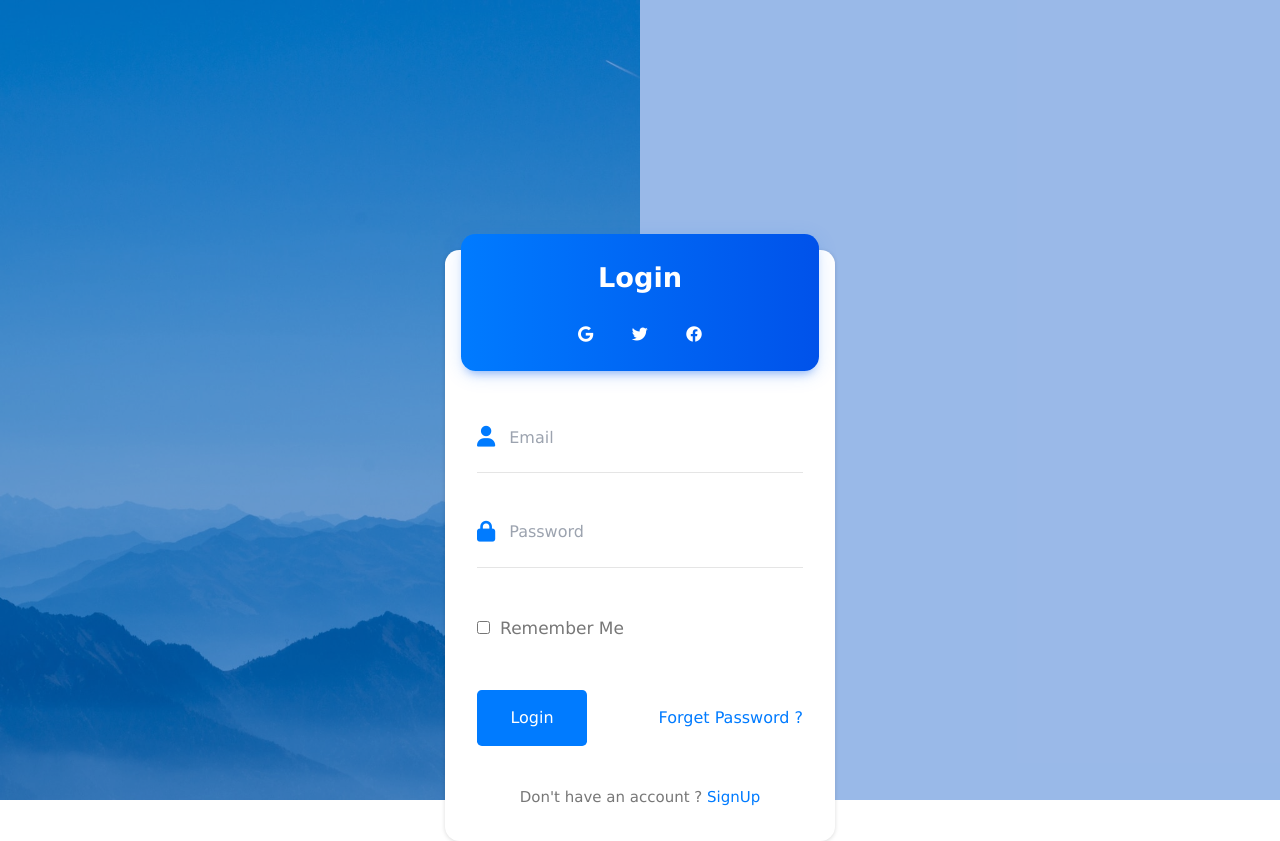
After one commit to Injamulhasan/PlanIt-To_Do, a Python web app: template PlanIt/template/login.html in a window 1280 px wide. The commit adds this page. Run offline with Jinja, Linux system fonts and the light colour scheme; the template is opened without the code that fills it, so the values that code supplies are empty.

Commit message:
add login page logout button weekly and monthly task section

```diff
--- a/PlanIt/template/add_task.html
+++ b/PlanIt/template/add_task.html
@@ -9,7 +9,7 @@
       rel="stylesheet"
     />
     <link rel="stylesheet" href="style.css" />
-    <title>Quick ToDo</title>
+    <title>PlanIt-ToDo</title>
   </head>
   <body
     class="bg-[#cfcfcf] flex flex-col items-center justify-center gap-4 h-screen"
@@ -18,7 +18,7 @@
     <header
       class="bg-white shadow-lg w-10/12 h-auto rounded-3xl flex flex-col sm:flex-row justify-between items-center p-5 m-7 md:w-3/6"
     >
-      <h1 class="text-blue-600 font-bold text-[40px]">Quick ToDo</h1>
+      <h1 class="text-blue-600 font-bold text-[40px]">PlanIt</h1>
       <a
         class="bg-blue-600 py-2 px-4 text-white font-semibold rounded-2xl text-lg mt-4 flex items-center gap-2"
         href="./index.html"
--- a/PlanIt/template/delete.html
+++ b/PlanIt/template/delete.html
@@ -9,7 +9,7 @@
       rel="stylesheet"
     />
     <link rel="stylesheet" href="style.css" />
-    <title>Quick ToDo</title>
+    <title>PlanIt-ToDo</title>
   </head>
   <body
     class="bg-[#cfcfcf] flex flex-col items-center justify-center gap-4 h-screen"
@@ -18,7 +18,7 @@
     <header
       class="bg-white shadow-lg w-10/12 h-auto rounded-3xl flex flex-col sm:flex-row justify-between items-center p-5 m-7 md:w-3/6"
     >
-      <h1 class="text-blue-600 font-bold text-[40px]">Quick ToDo</h1>
+      <h1 class="text-blue-600 font-bold text-[40px]">PlanIt</h1>
       <a
         class="bg-blue-600 py-2 px-4 text-white font-semibold rounded-2xl text-lg mt-4 flex items-center gap-2"
         href="./index.html"
@@ -56,7 +56,7 @@
         <!-- Bottom: Time and Date | Delete -->
         <div class="flex flex-row justify-around">
           <a
-            href=""
+            href="./index.html"
             class="py-1 px-2 bg-blue-600 rounded-xl flex items-center gap-1 text-white font-semibold"
             ><i class="bx bxs-left-arrow-circle"></i> Go Back</a
           >
--- /dev/null
+++ b/PlanIt/template/login.html
@@ -0,0 +1,58 @@
+<!DOCTYPE html>
+<html lang="en">
+  <head>
+    <meta charset="UTF-16" />
+    <meta name="viewport" content="width=device-width, initial-scale=1.0" />
+    <title>Modern Login</title>
+    <link rel="stylesheet" href="style.css" />
+    <link
+      rel="stylesheet"
+      href="https://cdnjs.cloudflare.com/ajax/libs/font-awesome/6.4.2/css/all.min.css"
+    />
+  </head>
+  <body>
+    <div class="container1">
+      <div class="overlay">
+        <div class="login-warpper">
+          <div class="header">
+            <h2>Login</h2>
+            <ul class="social-buttons">
+              <li>
+                <a href="#"><i class="fab fa-google"></i></a>
+              </li>
+              <li>
+                <a href="#"><i class="fab fa-twitter"></i></a>
+              </li>
+              <li>
+                <a href="#"><i class="fab fa-facebook"></i></a>
+              </li>
+            </ul>
+          </div>
+          <div class="form-container">
+            <form action="POST">
+              <div class="input-group">
+                <span><i class="fa fa-user"></i></span>
+                <input type="text" placeholder="Email" class="text" />
+              </div>
+              <div class="input-group">
+                <span><i class="fa fa-lock"></i></span>
+                <input type="password" placeholder="Password" class="text" />
+              </div>
+              <div class="check-group">
+                <br /><input type="checkbox" id="check-remember" />
+                <label for="check-remember">Remember Me</label>
+              </div>
+              <div class="button-group">
+                <button>Login</button>
+                <a href="#">Forget Password ?</a>
+              </div>
+            </form>
+            <div class="botm">
+              <p>Don't have an account ? <a href="#">SignUp</a></p>
+            </div>
+          </div>
+        </div>
+      </div>
+    </div>
+  </body>
+</html>
--- a/PlanIt/template/style.css
+++ b/PlanIt/template/style.css
@@ -22,7 +22,7 @@
 
 ::before,
 ::after {
-  --tw-content: '';
+  --tw-content: "";
 }
 
 /*
@@ -42,9 +42,11 @@ html {
   -moz-tab-size: 4;
   /* 3 */
   -o-tab-size: 4;
-     tab-size: 4;
+  tab-size: 4;
   /* 3 */
-  font-family: ui-sans-serif, system-ui, -apple-system, BlinkMacSystemFont, "Segoe UI", Roboto, "Helvetica Neue", Arial, "Noto Sans", sans-serif, "Apple Color Emoji", "Segoe UI Emoji", "Segoe UI Symbol", "Noto Color Emoji";
+  font-family: ui-sans-serif, system-ui, -apple-system, BlinkMacSystemFont,
+    "Segoe UI", Roboto, "Helvetica Neue", Arial, "Noto Sans", sans-serif,
+    "Apple Color Emoji", "Segoe UI Emoji", "Segoe UI Symbol", "Noto Color Emoji";
   /* 4 */
   font-feature-settings: normal;
   /* 5 */
@@ -85,7 +87,7 @@ Add the correct text decoration in Chrome, Edge, and Safari.
 
 abbr:where([title]) {
   -webkit-text-decoration: underline dotted;
-          text-decoration: underline dotted;
+  text-decoration: underline dotted;
 }
 
 /*
@@ -129,7 +131,8 @@ code,
 kbd,
 samp,
 pre {
-  font-family: ui-monospace, SFMono-Regular, Menlo, Monaco, Consolas, "Liberation Mono", "Courier New", monospace;
+  font-family: ui-monospace, SFMono-Regular, Menlo, Monaco, Consolas,
+    "Liberation Mono", "Courier New", monospace;
   /* 1 */
   font-size: 1em;
   /* 2 */
@@ -224,9 +227,9 @@ select {
 */
 
 button,
-[type='button'],
-[type='reset'],
-[type='submit'] {
+[type="button"],
+[type="reset"],
+[type="submit"] {
   -webkit-appearance: button;
   /* 1 */
   background-color: transparent;
@@ -273,7 +276,7 @@ Correct the cursor style of increment and decrement buttons in Safari.
 2. Correct the outline style in Safari.
 */
 
-[type='search'] {
+[type="search"] {
   -webkit-appearance: textfield;
   /* 1 */
   outline-offset: -2px;
@@ -366,7 +369,8 @@ textarea {
 2. Set the default placeholder color to the user's configured gray 400 color.
 */
 
-input::-moz-placeholder, textarea::-moz-placeholder {
+input::-moz-placeholder,
+textarea::-moz-placeholder {
   opacity: 1;
   /* 1 */
   color: #9ca3af;
@@ -434,7 +438,9 @@ video {
   display: none;
 }
 
-*, ::before, ::after {
+*,
+::before,
+::after {
   --tw-border-spacing-x: 0;
   --tw-border-spacing-y: 0;
   --tw-translate-x: 0;
@@ -444,19 +450,19 @@ video {
   --tw-skew-y: 0;
   --tw-scale-x: 1;
   --tw-scale-y: 1;
-  --tw-pan-x:  ;
-  --tw-pan-y:  ;
-  --tw-pinch-zoom:  ;
+  --tw-pan-x: ;
+  --tw-pan-y: ;
+  --tw-pinch-zoom: ;
   --tw-scroll-snap-strictness: proximity;
-  --tw-gradient-from-position:  ;
-  --tw-gradient-via-position:  ;
-  --tw-gradient-to-position:  ;
-  --tw-ordinal:  ;
-  --tw-slashed-zero:  ;
-  --tw-numeric-figure:  ;
-  --tw-numeric-spacing:  ;
-  --tw-numeric-fraction:  ;
-  --tw-ring-inset:  ;
+  --tw-gradient-from-position: ;
+  --tw-gradient-via-position: ;
+  --tw-gradient-to-position: ;
+  --tw-ordinal: ;
+  --tw-slashed-zero: ;
+  --tw-numeric-figure: ;
+  --tw-numeric-spacing: ;
+  --tw-numeric-fraction: ;
+  --tw-ring-inset: ;
   --tw-ring-offset-width: 0px;
   --tw-ring-offset-color: #fff;
   --tw-ring-color: rgb(59 130 246 / 0.5);
@@ -464,24 +470,24 @@ video {
   --tw-ring-shadow: 0 0 #0000;
   --tw-shadow: 0 0 #0000;
   --tw-shadow-colored: 0 0 #0000;
-  --tw-blur:  ;
-  --tw-brightness:  ;
-  --tw-contrast:  ;
-  --tw-grayscale:  ;
-  --tw-hue-rotate:  ;
-  --tw-invert:  ;
-  --tw-saturate:  ;
-  --tw-sepia:  ;
-  --tw-drop-shadow:  ;
-  --tw-backdrop-blur:  ;
-  --tw-backdrop-brightness:  ;
-  --tw-backdrop-contrast:  ;
-  --tw-backdrop-grayscale:  ;
-  --tw-backdrop-hue-rotate:  ;
-  --tw-backdrop-invert:  ;
-  --tw-backdrop-opacity:  ;
-  --tw-backdrop-saturate:  ;
-  --tw-backdrop-sepia:  ;
+  --tw-blur: ;
+  --tw-brightness: ;
+  --tw-contrast: ;
+  --tw-grayscale: ;
+  --tw-hue-rotate: ;
+  --tw-invert: ;
+  --tw-saturate: ;
+  --tw-sepia: ;
+  --tw-drop-shadow: ;
+  --tw-backdrop-blur: ;
+  --tw-backdrop-brightness: ;
+  --tw-backdrop-contrast: ;
+  --tw-backdrop-grayscale: ;
+  --tw-backdrop-hue-rotate: ;
+  --tw-backdrop-invert: ;
+  --tw-backdrop-opacity: ;
+  --tw-backdrop-saturate: ;
+  --tw-backdrop-sepia: ;
 }
 
 ::backdrop {
@@ -494,19 +500,19 @@ video {
   --tw-skew-y: 0;
   --tw-scale-x: 1;
   --tw-scale-y: 1;
-  --tw-pan-x:  ;
-  --tw-pan-y:  ;
-  --tw-pinch-zoom:  ;
+  --tw-pan-x: ;
+  --tw-pan-y: ;
+  --tw-pinch-zoom: ;
   --tw-scroll-snap-strictness: proximity;
-  --tw-gradient-from-position:  ;
-  --tw-gradient-via-position:  ;
-  --tw-gradient-to-position:  ;
-  --tw-ordinal:  ;
-  --tw-slashed-zero:  ;
-  --tw-numeric-figure:  ;
-  --tw-numeric-spacing:  ;
-  --tw-numeric-fraction:  ;
-  --tw-ring-inset:  ;
+  --tw-gradient-from-position: ;
+  --tw-gradient-via-position: ;
+  --tw-gradient-to-position: ;
+  --tw-ordinal: ;
+  --tw-slashed-zero: ;
+  --tw-numeric-figure: ;
+  --tw-numeric-spacing: ;
+  --tw-numeric-fraction: ;
+  --tw-ring-inset: ;
   --tw-ring-offset-width: 0px;
   --tw-ring-offset-color: #fff;
   --tw-ring-color: rgb(59 130 246 / 0.5);
@@ -514,24 +520,24 @@ video {
   --tw-ring-shadow: 0 0 #0000;
   --tw-shadow: 0 0 #0000;
   --tw-shadow-colored: 0 0 #0000;
-  --tw-blur:  ;
-  --tw-brightness:  ;
-  --tw-contrast:  ;
-  --tw-grayscale:  ;
-  --tw-hue-rotate:  ;
-  --tw-invert:  ;
-  --tw-saturate:  ;
-  --tw-sepia:  ;
-  --tw-drop-shadow:  ;
-  --tw-backdrop-blur:  ;
-  --tw-backdrop-brightness:  ;
-  --tw-backdrop-contrast:  ;
-  --tw-backdrop-grayscale:  ;
-  --tw-backdrop-hue-rotate:  ;
-  --tw-backdrop-invert:  ;
-  --tw-backdrop-opacity:  ;
-  --tw-backdrop-saturate:  ;
-  --tw-backdrop-sepia:  ;
+  --tw-blur: ;
+  --tw-brightness: ;
+  --tw-contrast: ;
+  --tw-grayscale: ;
+  --tw-hue-rotate: ;
+  --tw-invert: ;
+  --tw-saturate: ;
+  --tw-sepia: ;
+  --tw-drop-shadow: ;
+  --tw-backdrop-blur: ;
+  --tw-backdrop-brightness: ;
+  --tw-backdrop-contrast: ;
+  --tw-backdrop-grayscale: ;
+  --tw-backdrop-hue-rotate: ;
+  --tw-backdrop-invert: ;
+  --tw-backdrop-opacity: ;
+  --tw-backdrop-saturate: ;
+  --tw-backdrop-sepia: ;
 }
 
 .m-7 {
@@ -614,8 +620,8 @@ video {
 
 .appearance-none {
   -webkit-appearance: none;
-     -moz-appearance: none;
-          appearance: none;
+  -moz-appearance: none;
+  appearance: none;
 }
 
 .flex-row {
@@ -878,26 +884,39 @@ video {
 
 .shadow {
   --tw-shadow: 0 1px 3px 0 rgb(0 0 0 / 0.1), 0 1px 2px -1px rgb(0 0 0 / 0.1);
-  --tw-shadow-colored: 0 1px 3px 0 var(--tw-shadow-color), 0 1px 2px -1px var(--tw-shadow-color);
-  box-shadow: var(--tw-ring-offset-shadow, 0 0 #0000), var(--tw-ring-shadow, 0 0 #0000), var(--tw-shadow);
+  --tw-shadow-colored: 0 1px 3px 0 var(--tw-shadow-color),
+    0 1px 2px -1px var(--tw-shadow-color);
+  box-shadow: var(--tw-ring-offset-shadow, 0 0 #0000),
+    var(--tw-ring-shadow, 0 0 #0000), var(--tw-shadow);
 }
 
 .shadow-lg {
-  --tw-shadow: 0 10px 15px -3px rgb(0 0 0 / 0.1), 0 4px 6px -4px rgb(0 0 0 / 0.1);
-  --tw-shadow-colored: 0 10px 15px -3px var(--tw-shadow-color), 0 4px 6px -4px var(--tw-shadow-color);
-  box-shadow: var(--tw-ring-offset-shadow, 0 0 #0000), var(--tw-ring-shadow, 0 0 #0000), var(--tw-shadow);
+  --tw-shadow: 0 10px 15px -3px rgb(0 0 0 / 0.1),
+    0 4px 6px -4px rgb(0 0 0 / 0.1);
+  --tw-shadow-colored: 0 10px 15px -3px var(--tw-shadow-color),
+    0 4px 6px -4px var(--tw-shadow-color);
+  box-shadow: var(--tw-ring-offset-shadow, 0 0 #0000),
+    var(--tw-ring-shadow, 0 0 #0000), var(--tw-shadow);
 }
 
 .shadow-md {
   --tw-shadow: 0 4px 6px -1px rgb(0 0 0 / 0.1), 0 2px 4px -2px rgb(0 0 0 / 0.1);
-  --tw-shadow-colored: 0 4px 6px -1px var(--tw-shadow-color), 0 2px 4px -2px var(--tw-shadow-color);
-  box-shadow: var(--tw-ring-offset-shadow, 0 0 #0000), var(--tw-ring-shadow, 0 0 #0000), var(--tw-shadow);
+  --tw-shadow-colored: 0 4px 6px -1px var(--tw-shadow-color),
+    0 2px 4px -2px var(--tw-shadow-color);
+  box-shadow: var(--tw-ring-offset-shadow, 0 0 #0000),
+    var(--tw-ring-shadow, 0 0 #0000), var(--tw-shadow);
 }
 
 .transition {
-  transition-property: color, background-color, border-color, text-decoration-color, fill, stroke, opacity, box-shadow, transform, filter, -webkit-backdrop-filter;
-  transition-property: color, background-color, border-color, text-decoration-color, fill, stroke, opacity, box-shadow, transform, filter, backdrop-filter;
-  transition-property: color, background-color, border-color, text-decoration-color, fill, stroke, opacity, box-shadow, transform, filter, backdrop-filter, -webkit-backdrop-filter;
+  transition-property: color, background-color, border-color,
+    text-decoration-color, fill, stroke, opacity, box-shadow, transform, filter,
+    -webkit-backdrop-filter;
+  transition-property: color, background-color, border-color,
+    text-decoration-color, fill, stroke, opacity, box-shadow, transform, filter,
+    backdrop-filter;
+  transition-property: color, background-color, border-color,
+    text-decoration-color, fill, stroke, opacity, box-shadow, transform, filter,
+    backdrop-filter, -webkit-backdrop-filter;
   transition-timing-function: cubic-bezier(0.4, 0, 0.2, 1);
   transition-duration: 150ms;
 }
@@ -956,3 +975,165 @@ video {
     width: 66.666667%;
   }
 }
+
+* {
+  padding: 0;
+  margin: 0;
+  box-sizing: border-box;
+  text-decoration: none;
+}
+
+body {
+  font-family: Verdana, sans-serif;
+}
+
+.container1 {
+  background: url(antoine.jpg);
+  height: 50%;
+  width: 50%;
+  background-size: cover;
+  background-position: center;
+  min-height: 100vh;
+  display: flex;
+  justify-content: center;
+  align-items: center;
+}
+.overlay {
+  height: 100%;
+  width: 100%;
+  position: absolute;
+  top: 0;
+  left: 0;
+  background-color: rgba(2, 80, 198, 0.4);
+}
+
+.login-warpper {
+  width: 390px;
+  /* height: 300px; */
+  background-color: #fff;
+  border-radius: 0.9rem;
+  padding: 2rem;
+  margin: 250px auto;
+  z-index: 1;
+  box-shadow: 0 1px 4px 0 rgba(0, 0, 0, 0.14);
+}
+.header {
+  background: linear-gradient(90deg, #007bff, #0052ea);
+  padding: 1.5rem;
+  margin: -3rem -1rem 2rem;
+  text-align: center;
+  color: #fff;
+  border-radius: 0.9rem;
+  box-shadow: 0 4px 20px 0 rgba(0, 123, 255, 0.14),
+    0 7px 10px -5px rgba(0, 82, 234, 0.4);
+}
+
+.header h2 {
+  font-weight: 600;
+  font-size: 1.7rem;
+}
+
+.header .social-buttons {
+  list-style: none;
+  width: 100%;
+  margin: 1.5rem 0rem 0rem;
+  display: flex;
+  justify-content: center;
+  align-items: center;
+}
+
+.social-buttons a {
+  padding: 0.5rem 1.2rem;
+  font-weight: 500;
+  color: #fff;
+  border-radius: 0.5rem;
+  transition: 0.4s;
+  /* border: 1px solid rgba(255,255,255,0.8); */
+  /* width: 100%; */
+}
+
+.header .social-buttons a:hover {
+  border: 1px solid rgba(255, 255, 255, 0.3);
+  border-radius: 50px;
+  box-shadow: 0 0 12px rgba(255, 255, 255, 0.5);
+}
+
+form .input-group {
+  display: flex;
+  align-items: stretch;
+  width: 100%;
+  border-bottom: 1px solid rgba(0, 0, 0, 0.1);
+  position: relative;
+  margin: 1.5rem 0;
+  padding: 1.2rem 0;
+}
+
+form .input-group .text {
+  border: none;
+  outline: none;
+  width: 90%;
+}
+
+form .input-group span {
+  color: #007bff;
+  border: none;
+  font-size: 1.3rem;
+  margin-right: 14px;
+}
+
+.check-group {
+  margin-bottom: 1.2rem;
+}
+
+.check-group label {
+  margin-left: 5px;
+  color: #777;
+  font-size: 17px;
+}
+
+.button-group {
+  display: flex;
+  justify-content: space-between;
+  align-items: center;
+  padding-top: 10px;
+  padding-bottom: 5px;
+}
+
+.button-group button {
+  background: #007bff;
+  color: #fff;
+  padding: 1rem;
+  border: none;
+  border-radius: 0.3rem;
+  margin: 1.2rem 0;
+  transition: all 0.5s ease;
+  width: 110px;
+  font-size: 16px;
+}
+
+.button-group a {
+  color: #007bff;
+  font-size: 16px;
+}
+
+.button-group button:hover {
+  transform: translateY(-5px);
+  box-shadow: 0 3px 20px #0052ea;
+}
+
+.botm {
+  text-align: center;
+  /* justify-content: center;
+  align-items: center; */
+}
+
+.botm p {
+  color: #777;
+  font-size: 15px;
+  text-align: center;
+  margin-top: 5%;
+}
+
+.botm a {
+  color: #007bff;
+}
--- a/PlanIt/template/task_detail.html
+++ b/PlanIt/template/task_detail.html
@@ -9,7 +9,7 @@
       rel="stylesheet"
     />
     <link rel="stylesheet" href="style.css" />
-    <title>Quick ToDo</title>
+    <title>PlanIt-ToDo</title>
   </head>
   <body
     class="bg-[#cfcfcf] flex flex-col items-center justify-center gap-4 h-screen"
@@ -18,7 +18,7 @@
     <header
       class="bg-white shadow-lg w-10/12 h-auto rounded-3xl flex flex-col sm:flex-row justify-between items-center p-5 m-7 md:w-3/6"
     >
-      <h1 class="text-blue-600 font-bold text-[40px]">Quick ToDo</h1>
+      <h1 class="text-blue-600 font-bold text-[40px]">PlanIt</h1>
       <a
         class="bg-blue-600 py-2 px-4 text-white font-semibold rounded-2xl text-lg mt-4 flex items-center gap-2"
         href="./index.html"
```
Also changed, not shown: PlanIt/template/completed.html (+14 -2 lines), PlanIt/template/index.html (+124 -2 lines), PlanIt/template/remaining.html (+14 -2 lines), PlanIt/template/antoine.jpg (added).
